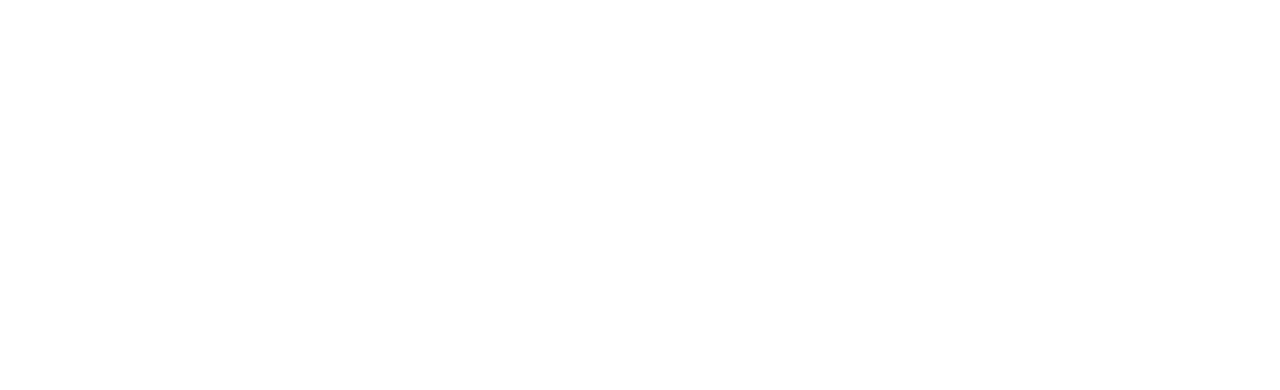
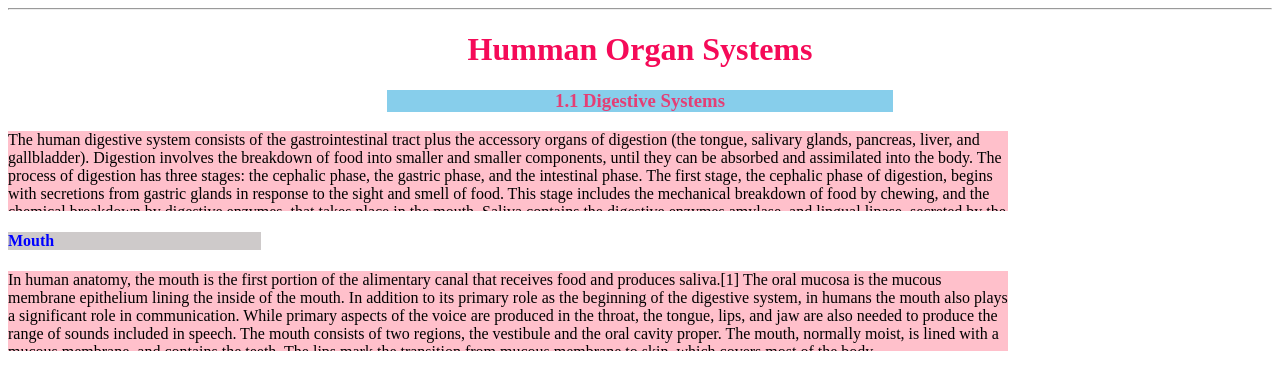
Before and after one commit to QadirDeveloper/Humman, a plain HTML site: page index.html in a window 1280 px wide. Drawn offline with Linux system fonts and the light colour scheme.

Commit message:
Update index.html

```diff
--- a/index.html
+++ b/index.html
@@ -35,3 +35,25 @@
             background-color: pink}
  </style>
 </head>
+    <body>
+        <hr >
+<h1 style="color: rgb(245, 10, 88); text-align: center;" >
+    Humman Organ Systems
+</h1>
+<h3 id="secondname">
+ 1.1 Digestive Systems
+</h3>
+<p>
+    The human digestive system consists of the gastrointestinal tract plus the accessory organs of digestion (the tongue, salivary glands, pancreas, liver, and gallbladder). Digestion involves the breakdown of food into smaller and smaller components, until they can be absorbed and assimilated into the body. The process of digestion has three stages: the cephalic phase, the gastric phase, and the intestinal phase.
+
+The first stage, the cephalic phase of digestion, begins with secretions from gastric glands in response to the sight and smell of food. This stage includes the mechanical breakdown of food by chewing, and the chemical breakdown by digestive enzymes, that takes place in the mouth. Saliva contains the digestive enzymes amylase, and lingual lipase, secreted by the salivary and serous glands on the tongue. Chewing, in which the food is mixed with saliva, begins the mechanical process of digestion. This produces a bolus which is swallowed down the esophagus to enter the stomach.
+</p>
+<h4 id="firstname">Mouth</h4>
+<p>
+    In human anatomy, the mouth is the first portion of the alimentary canal that receives food and produces saliva.[1] The oral mucosa is the mucous membrane epithelium lining the inside of the mouth.
+
+In addition to its primary role as the beginning of the digestive system, in humans the mouth also plays a significant role in communication. While primary aspects of the voice are produced in the throat, the tongue, lips, and jaw are also needed to produce the range of sounds included in speech.
+
+The mouth consists of two regions, the vestibule and the oral cavity proper. The mouth, normally moist, is lined with a mucous membrane, and contains the teeth. The lips mark the transition from mucous membrane to skin, which covers most of the body.
+
+</p>
```
